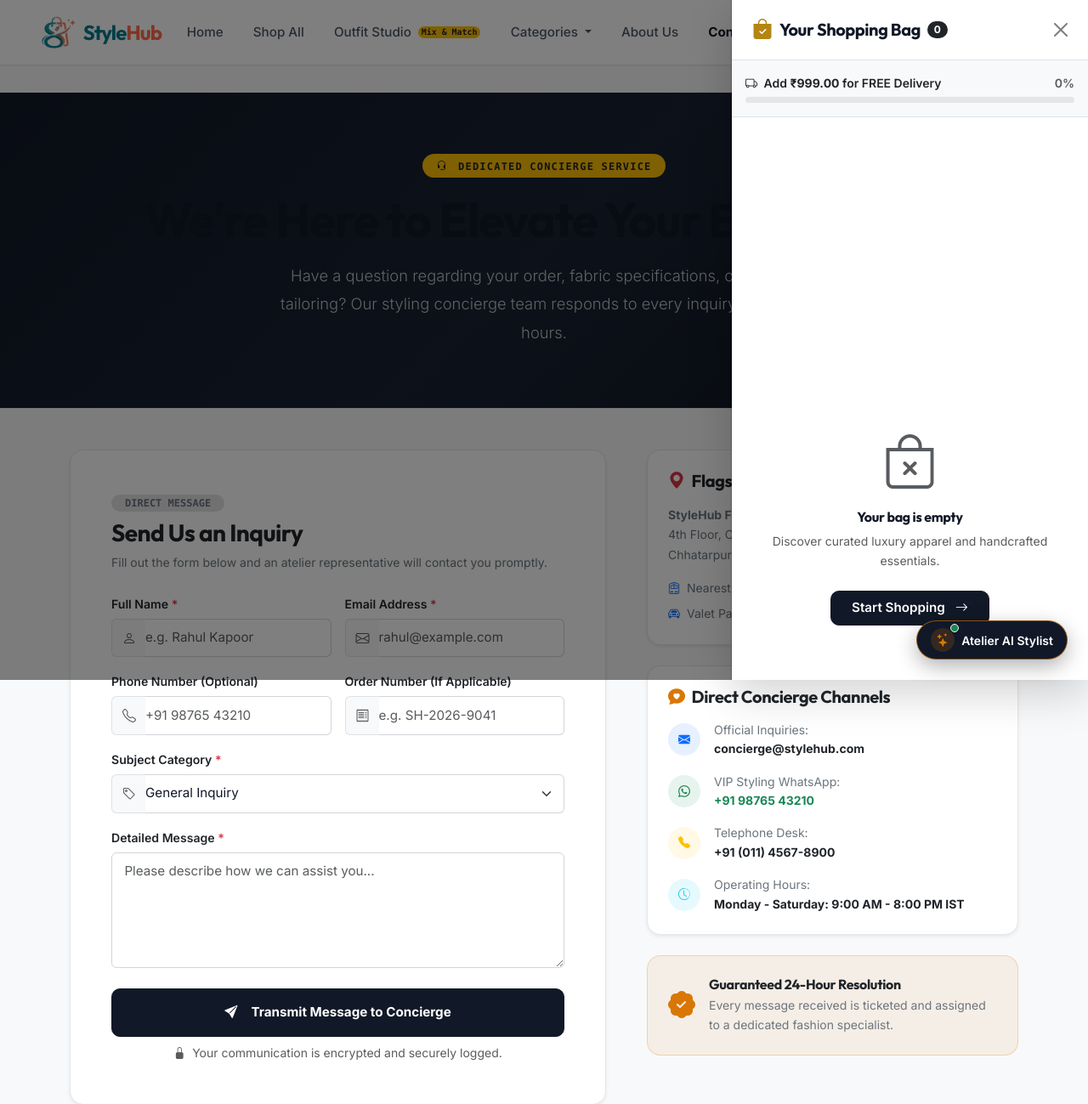
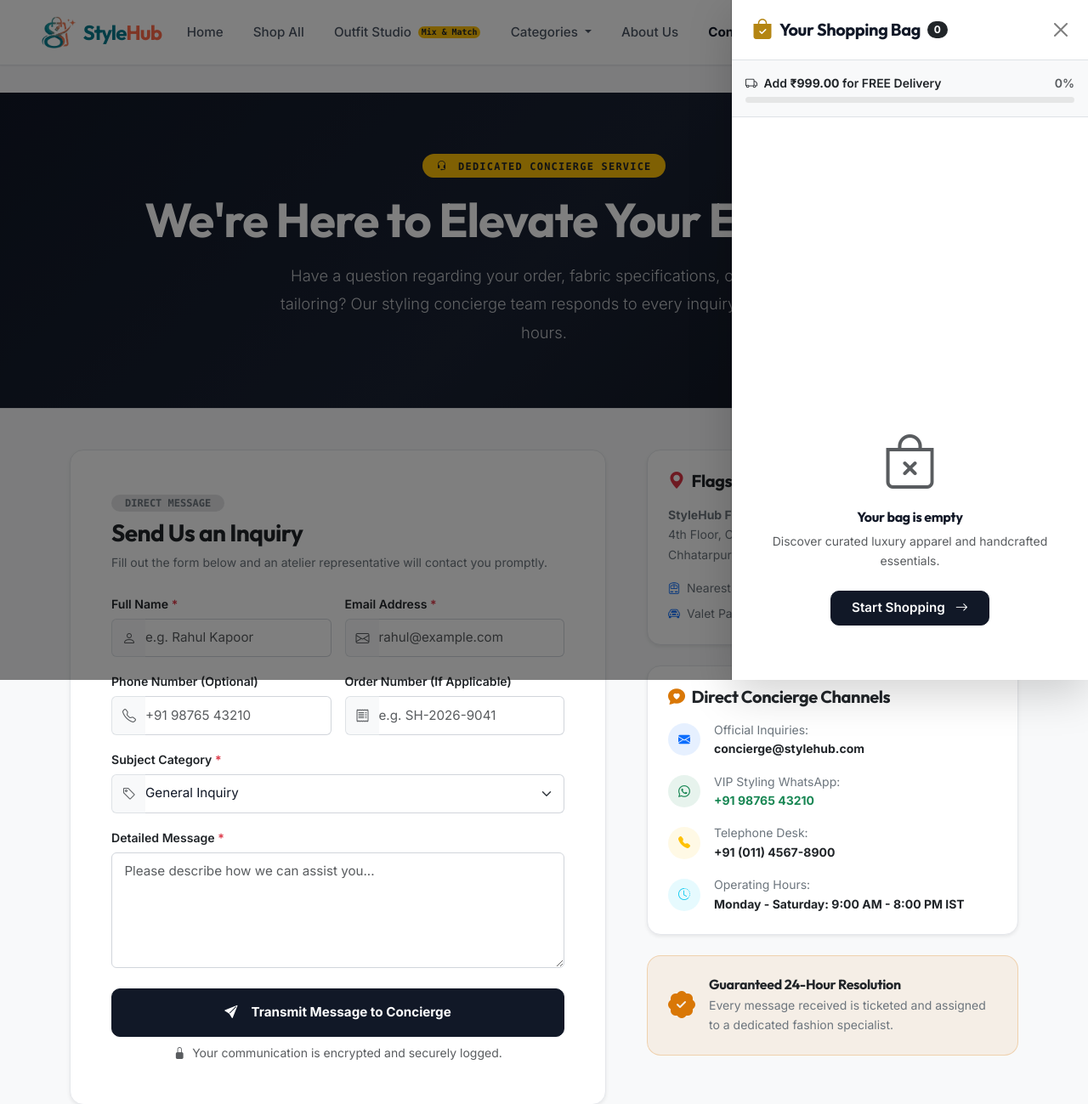
Before and after one commit to the-ayush-ch0udhary/StyleHub, a Django app: page /contact/ in a window 1280 px wide, after a click on "Shopping Bag"; the page is wider, and only the part inside the window is pictured. Shown: the top 1299 px of that part at 85% size. Run offline with Django 5.2, Linux system fonts and the light colour scheme; data comes from the database, SQL or seed files in the repository; data that the repository does not hold is empty; some libraries are stand-ins or nearby versions; some web fonts are replaced.

Commit message:
fix(ui): hide floating AI stylist trigger when chat drawer is open and fix banner heading contrast

```diff
--- a/static/css/stylehub.css
+++ b/static/css/stylehub.css
@@ -147,6 +147,12 @@ h1, h2, h3, h4, h5, h6 {
   color: var(--text-primary);
   font-weight: 700;
   letter-spacing: -0.02em;
+}
+
+/* Explicit high-contrast white overrides for dark banners and .text-white elements */
+h1.text-white, h2.text-white, h3.text-white, h4.text-white, h5.text-white, h6.text-white,
+.text-white h1, .text-white h2, .text-white h3, .text-white h4, .text-white h5, .text-white h6 {
+  color: #FFFFFF !important;
 }
 
 .font-serif {
@@ -1451,3 +1457,36 @@ a {
   transform: translateY(-1px);
   box-shadow: 0 4px 12px rgba(217, 119, 6, 0.35);
 }
+
+/* ==========================================================================
+   ATELIER AI STYLIST FLOATING TRIGGER & OFFCANVAS
+   ========================================================================== */
+.ai-stylist-trigger {
+  transition: opacity 0.2s ease, transform 0.2s ease, visibility 0.2s ease;
+}
+
+/* Hide floating pill whenever an offcanvas drawer is open */
+body.offcanvas-open .ai-stylist-trigger,
+.offcanvas.show ~ .ai-stylist-trigger,
+.offcanvas.showing ~ .ai-stylist-trigger,
+#aiStylistOffcanvas.show ~ .ai-stylist-trigger,
+#aiStylistOffcanvas.showing ~ .ai-stylist-trigger,
+#cartDrawerOffcanvas.show ~ .ai-stylist-trigger,
+#cartDrawerOffcanvas.showing ~ .ai-stylist-trigger {
+  display: none !important;
+  opacity: 0 !important;
+  visibility: hidden !important;
+  pointer-events: none !important;
+}
+
+body:has(.offcanvas.show) .ai-stylist-trigger,
+body:has(.offcanvas.showing) .ai-stylist-trigger,
+body:has(#aiStylistOffcanvas.show) .ai-stylist-trigger,
+body:has(#aiStylistOffcanvas.showing) .ai-stylist-trigger,
+body:has(#cartDrawerOffcanvas.show) .ai-stylist-trigger,
+body:has(#cartDrawerOffcanvas.showing) .ai-stylist-trigger {
+  display: none !important;
+  opacity: 0 !important;
+  visibility: hidden !important;
+  pointer-events: none !important;
+}
--- a/static/js/ai_stylist.js
+++ b/static/js/ai_stylist.js
@@ -51,6 +51,29 @@ document.addEventListener('DOMContentLoaded', function () {
       }
     });
   });
+
+  // Automatically hide floating trigger pill whenever AI Stylist or Cart offcanvas drawer is open
+  const floatingTrigger = document.getElementById('ai-stylist-floating-trigger') || document.querySelector('.ai-stylist-trigger');
+  if (floatingTrigger) {
+    if (offcanvasEl) {
+      offcanvasEl.addEventListener('show.bs.offcanvas', function () {
+        floatingTrigger.style.setProperty('display', 'none', 'important');
+      });
+      offcanvasEl.addEventListener('hidden.bs.offcanvas', function () {
+        floatingTrigger.style.removeProperty('display');
+      });
+    }
+
+    const cartOffcanvasEl = document.getElementById('cartDrawerOffcanvas');
+    if (cartOffcanvasEl) {
+      cartOffcanvasEl.addEventListener('show.bs.offcanvas', function () {
+        floatingTrigger.style.setProperty('display', 'none', 'important');
+      });
+      cartOffcanvasEl.addEventListener('hidden.bs.offcanvas', function () {
+        floatingTrigger.style.removeProperty('display');
+      });
+    }
+  }
 
   // Form submit
   form.addEventListener('submit', function (e) {
--- a/templates/base.html
+++ b/templates/base.html
@@ -24,7 +24,7 @@
   <link rel="stylesheet" href="https://cdn.jsdelivr.net/npm/bootstrap-icons@1.11.3/font/bootstrap-icons.min.css">
 
   <!-- Custom StyleHub CSS Design System -->
-  <link rel="stylesheet" href="{% static 'css/stylehub.css' %}?v=2.6">
+  <link rel="stylesheet" href="{% static 'css/stylehub.css' %}?v=3.0">
 
   <!-- Razorpay SDK -->
   <script src="https://checkout.razorpay.com/v1/checkout.js"></script>
@@ -84,7 +84,7 @@
   <!-- Mini Cart Drawer & Shipping Meter Engine -->
   <script src="{% static 'js/cart_drawer.js' %}"></script>
   <!-- Atelier AI Fashion Stylist Engine -->
-  <script src="{% static 'js/ai_stylist.js' %}?v=2.6"></script>
+  <script src="{% static 'js/ai_stylist.js' %}?v=3.0"></script>
 
   {% block extra_js %}{% endblock %}
 </body>
--- a/templates/includes/ai_stylist_drawer.html
+++ b/templates/includes/ai_stylist_drawer.html
@@ -1,21 +1,6 @@
 {% load static %}
-<!-- Floating AI Stylist Trigger Pill -->
-<button type="button"
-        class="btn btn-dark shadow-lg rounded-pill px-3 py-2 d-flex align-items-center gap-2 position-fixed ai-stylist-trigger"
-        data-bs-toggle="offcanvas"
-        data-bs-target="#aiStylistOffcanvas"
-        aria-controls="aiStylistOffcanvas"
-        title="Open AI Fashion Stylist"
-        style="bottom: 24px; right: 24px; z-index: 1080; border: 1.5px solid rgba(217, 119, 6, 0.6); background: #111827; box-shadow: 0 8px 24px rgba(0,0,0,0.3) !important;">
-  <span class="position-relative d-inline-flex align-items-center justify-content-center" style="width: 28px; height: 28px; background: rgba(217,119,6,0.18); border-radius: 50%;">
-    <i class="bi bi-stars" style="color: var(--gold-accent, #d97706); font-size: 1rem;"></i>
-    <span class="position-absolute top-0 start-100 translate-middle p-1 bg-success border border-light rounded-circle" style="width: 8px; height: 8px;"></span>
-  </span>
-  <span class="fw-semibold small text-white tracking-wide d-none d-sm-inline">Atelier AI Stylist</span>
-</button>
-
 <!-- Slide-Out AI Stylist Offcanvas Drawer -->
-<div class="offcanvas offcanvas-end shadow-lg" tabindex="-1" id="aiStylistOffcanvas" aria-labelledby="aiStylistLabel" style="width: 460px; max-width: 95vw; background: var(--bg-surface, #ffffff);">
+<div class="offcanvas offcanvas-end shadow-lg" tabindex="-1" id="aiStylistOffcanvas" aria-labelledby="aiStylistLabel" style="width: 460px; max-width: 95vw; background: var(--bg-surface, #ffffff); z-index: 1060;">
   <!-- Drawer Header -->
   <div class="offcanvas-header border-bottom py-3 px-4" style="background: linear-gradient(135deg, #111827 0%, #1a2233 100%); color: #ffffff;">
     <div class="d-flex align-items-center gap-2">
@@ -100,3 +85,19 @@
     </div>
   </div>
 </div>
+
+<!-- Floating AI Stylist Trigger Pill -->
+<button type="button"
+        id="ai-stylist-floating-trigger"
+        class="btn btn-dark shadow-lg rounded-pill px-3 py-2 d-flex align-items-center gap-2 position-fixed ai-stylist-trigger"
+        data-bs-toggle="offcanvas"
+        data-bs-target="#aiStylistOffcanvas"
+        aria-controls="aiStylistOffcanvas"
+        title="Open AI Fashion Stylist"
+        style="bottom: 24px; right: 24px; z-index: 1035; border: 1.5px solid rgba(217, 119, 6, 0.6); background: #111827; box-shadow: 0 8px 24px rgba(0,0,0,0.3) !important;">
+  <span class="position-relative d-inline-flex align-items-center justify-content-center" style="width: 28px; height: 28px; background: rgba(217,119,6,0.18); border-radius: 50%;">
+    <i class="bi bi-stars" style="color: var(--gold-accent, #d97706); font-size: 1rem;"></i>
+    <span class="position-absolute top-0 start-100 translate-middle p-1 bg-success border border-light rounded-circle" style="width: 8px; height: 8px;"></span>
+  </span>
+  <span class="fw-semibold small text-white tracking-wide d-none d-sm-inline">Atelier AI Stylist</span>
+</button>
--- a/templates/products/about.html
+++ b/templates/products/about.html
@@ -11,7 +11,7 @@
     <span class="badge bg-warning text-dark font-monospace px-3 py-2 text-uppercase mb-3 fw-bold rounded-pill" style="letter-spacing: 0.1em; font-size: 0.75rem;">
       <i class="bi bi-gem me-1"></i> The StyleHub Atelier
     </span>
-    <h1 class="display-4 fw-bold mb-3 tracking-tight">Crafting Timeless Everyday Luxury</h1>
+    <h1 class="display-4 fw-bold mb-3 tracking-tight text-white" style="color: #ffffff !important;">Crafting Timeless Everyday Luxury</h1>
     <p class="lead text-light text-opacity-75 mx-auto mb-4" style="max-width: 680px; font-size: 1.15rem; line-height: 1.8;">
       StyleHub was founded with a singular conviction: luxury shouldn't be defined by superficial brand logos, but by uncompromising fabric density, architectural tailoring, and enduring silhouettes.
     </p>
@@ -164,7 +164,7 @@
 <section class="container my-5">
   <div class="rounded-4 p-5 text-center text-white position-relative overflow-hidden" style="background: linear-gradient(135deg, #111827 0%, #0d121c 100%); border: 1px solid var(--border-subtle);">
     <div class="position-relative" style="z-index: 2;">
-      <h2 class="display-6 fw-bold mb-3">Experience the StyleHub Difference</h2>
+      <h2 class="display-6 fw-bold mb-3 text-white" style="color: #ffffff !important;">Experience the StyleHub Difference</h2>
       <p class="lead text-light text-opacity-75 mx-auto mb-4" style="max-width: 580px;">
         Curate your personal silhouette with complimentary express shipping on your initial capsule order.
       </p>
--- a/templates/products/contact.html
+++ b/templates/products/contact.html
@@ -11,7 +11,7 @@
     <span class="badge bg-warning text-dark font-monospace px-3 py-2 text-uppercase mb-3 fw-bold rounded-pill" style="letter-spacing: 0.1em; font-size: 0.75rem;">
       <i class="bi bi-headset me-1"></i> Dedicated Concierge Service
     </span>
-    <h1 class="display-4 fw-bold mb-3 tracking-tight">We're Here to Elevate Your Experience</h1>
+    <h1 class="display-4 fw-bold mb-3 tracking-tight text-white" style="color: #ffffff !important;">We're Here to Elevate Your Experience</h1>
     <p class="lead text-light text-opacity-75 mx-auto mb-0" style="max-width: 650px; font-size: 1.15rem; line-height: 1.8;">
       Have a question regarding your order, fabric specifications, or custom tailoring? Our styling concierge team responds to every inquiry within 24 hours.
     </p>
```
